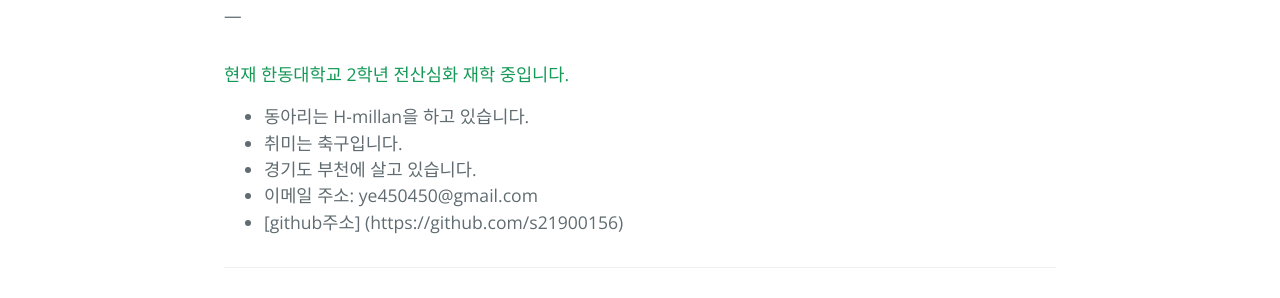
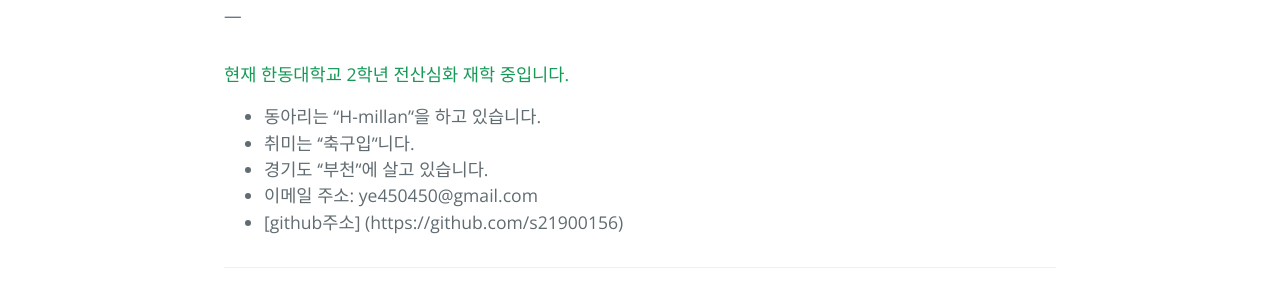
Before and after one commit to s21900156/s21900156.github.io, a Jekyll site: the page built from post.md, in a window 1280 px wide. Shown: the part 509-807 px from the top of the page. Built offline with Jekyll 4.4.1, drawn with Linux system fonts in a browser that asks for light colours.

```diff
--- a/post.md
+++ b/post.md
@@ -13,8 +13,8 @@ last_modified_at: 2022-05-01 T08:06:00-05:00
 1999년 08월 18일
 ---
 #### 현재 한동대학교 2학년 전산심화 재학 중입니다.
-+ 동아리는 H-millan을 하고 있습니다.
-+ 취미는 축구입니다.
-+ 경기도 부천에 살고 있습니다.
++ 동아리는 ''H-millan''을 하고 있습니다.
++ 취미는 ''축구입''니다.
++ 경기도 ''부천''에 살고 있습니다.
 + 이메일 주소: ye450450@gmail.com
 + [github주소]  (https://github.com/s21900156)
```
